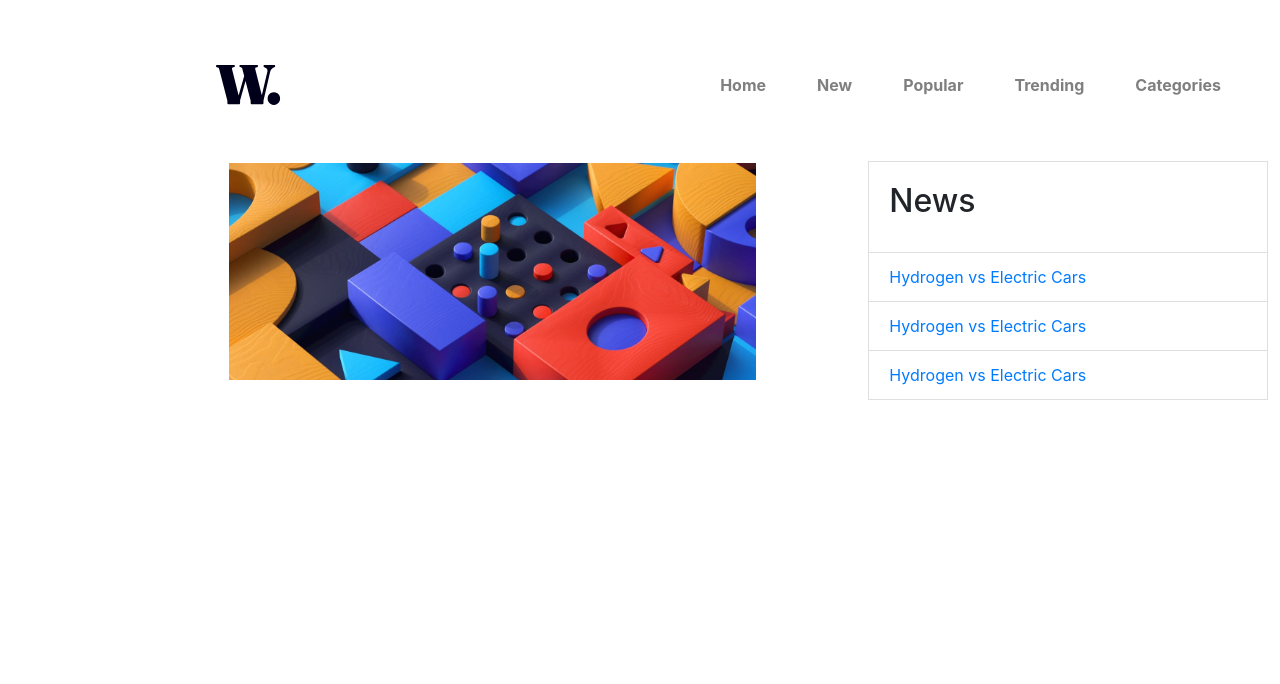
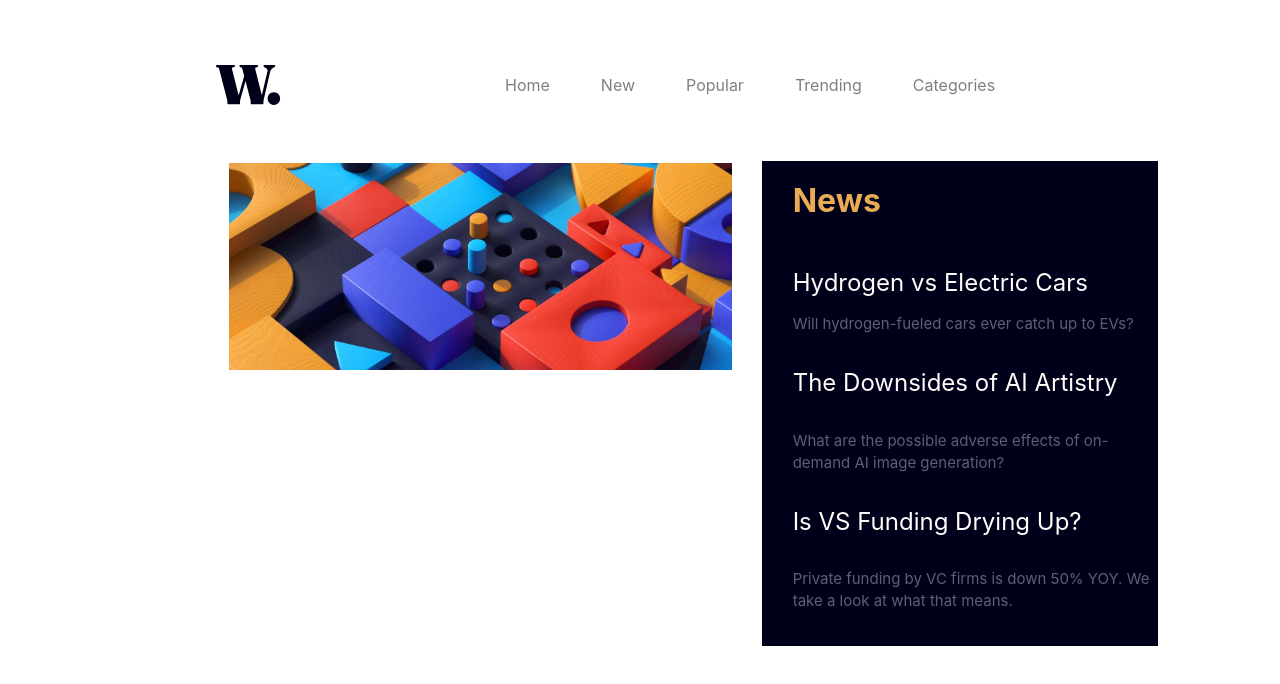
Before and after one commit to tylerphopho/news-homepage, a plain HTML site: page index.html in a window 1280 px wide. Drawn offline with nearby package versions, Linux system fonts and the light colour scheme.

Commit message:
styled News component

```diff
--- a/assets/style/_card.scss
+++ b/assets/style/_card.scss
@@ -1,7 +1,35 @@
 @import "./variables";
 
 .card {
-    width: 25rem;
+    width: 24.8rem;
     margin-top: 43px;
+    padding-left: 10px;
     border-radius: none;
+    background-color: var(--very-dark-blue) !important;
 }
+
+.card-title {
+    color: var(--soft-orange);
+    font-weight: 700;
+    @include font_family();
+}
+
+.card-text{
+    font-size: 15px;
+    padding-left: 20px;
+    font-weight: 400;
+    color: var(--dark-grayish-blue);
+    @include font_family();
+}
+
+.list-group-item {
+    background-color: var(--very-dark-blue) !important;
+    font-size: 24px;
+    font-weight: 400;
+    color: var(--off-white);
+    @include font_family();
+
+    a:hover{
+        color: var(--soft-orange);
+    }
+}
--- a/assets/style/_desktop.scss
+++ b/assets/style/_desktop.scss
@@ -1,5 +1,9 @@
 #desktop_img {
     padding-left: 214px;
     padding-top: 45px;
-    width: 90%;
+    width: 100%;
 }
+
+.col-sm-8 {
+    padding-right: -100;
+}
--- a/assets/style/_navbar.scss
+++ b/assets/style/_navbar.scss
@@ -2,18 +2,15 @@
 
 nav {
     padding-top: 60px !important;
-    color: hsl(233, 8%, 79%) !important
-    ;
-}
-.navbar-nav .ml-auto {
-    padding-right: 280px;
+    padding-right: 350px !important;
+    color: hsl(233, 8%, 79%) !important;
 }
 
 .navbar-brand {
     padding: 200px;
 }
 .nav-item {
-    font-weight: 700;
+    font-weight: 400;
     padding-right: 35px;
     @include font_family();
 }
--- a/index.html
+++ b/index.html
@@ -41,18 +41,21 @@
 <!-- Desktop Components -->
 <div class="container-fluid">
   <div class="row">
-    <div class="col-sm-8">
+    <div class="col-md-7">
       <img id="desktop_img"src="/assets/images/image-web-3-desktop.jpg" alt="desktop_img">
     </div>
-    <div class="col-sm-4">
+    <div class="col-md-4">
       <div class="card rounded-0">
         <div class="card-body">
           <h2 class="card-title">News</h2>
         </div>
         <ul class="list-group list-group-flush">
           <a href="" class="list-group-item">Hydrogen vs Electric Cars</a>
-          <a href="" class="list-group-item">Hydrogen vs Electric Cars</a>
-          <a href="" class="list-group-item">Hydrogen vs Electric Cars</a>
+          <p class="card-text">Will hydrogen-fueled cars ever catch up to EVs?<p>
+          <a href="" class="list-group-item">The Downsides of AI Artistry</a>
+          <p class="card-text">What are the possible adverse effects of on-demand AI image generation?<p>
+          <a href="" class="list-group-item">Is VS Funding Drying Up?<a>
+          <p class="card-text">Private funding by VC firms is down 50% YOY. We take a look at what that means.<p>
         </ul>
       </div>
     </div>
```
Also changed, not shown: assets/style/style.css, 1 other file.
